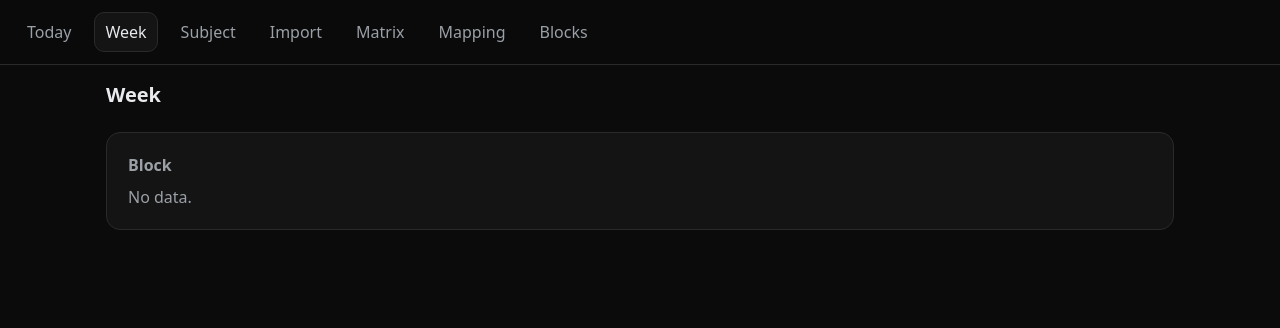
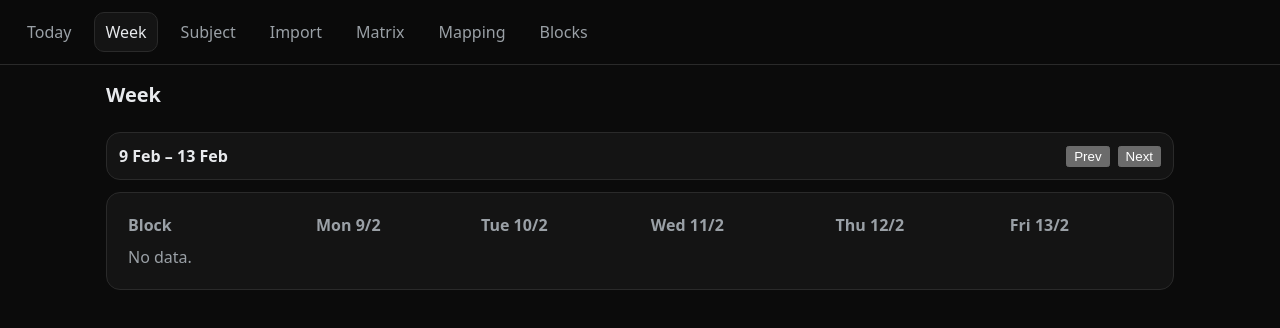
Before and after one commit to Spencerzone/cal, a React (Vite) app: page /week in a window 1280 px wide. Shown: the top 328 px of the page. Built offline with nearby package versions, Linux system fonts and the light colour scheme; the HTML template or start-up script is replaced by a standard one.

Commit message:
week page drop in

```diff
--- a/src/pages/WeekPage.tsx
+++ b/src/pages/WeekPage.tsx
@@ -1,6 +1,6 @@
 // src/pages/WeekPage.tsx
 import { useEffect, useMemo, useState } from "react";
-import { format } from "date-fns";
+import { addDays, addWeeks, format, startOfWeek } from "date-fns";
 import { getDb } from "../db/db";
 import type { Block, CycleTemplateEvent, DayLabel, SlotAssignment, SlotId } from "../db/db";
 import { SLOT_DEFS } from "../rolling/slots";
@@ -22,17 +22,17 @@ const SLOT_LABEL_TO_ID: Record<string, SlotId> = Object.fromEntries(
   SLOT_DEFS.map((s) => [s.label, s.id])
 ) as Record<string, SlotId>;
 
-function weekdayFromLabel(label: DayLabel): string {
-  return label.slice(0, 3);
-}
-
 export default function WeekPage() {
   const [blocks, setBlocks] = useState<Block[]>([]);
   const [templateById, setTemplateById] = useState<Map<string, CycleTemplateEvent>>(new Map());
-  const [assignmentsByLabel, setAssignmentsByLabel] = useState<Map<DayLabel, Map<SlotId, SlotAssignment>>>(new Map());
-  const [weekLabels, setWeekLabels] = useState<DayLabel[]>([]);
 
-  const todayKey = useMemo(() => format(new Date(), "yyyy-MM-dd"), []);
+  // Map keyed by dateKey ("yyyy-MM-dd") => assignments for that dayLabel
+  const [assignmentsByDate, setAssignmentsByDate] = useState<Map<string, Map<SlotId, SlotAssignment>>>(new Map());
+
+  // Cursor is Monday of the week being viewed
+  const [weekStart, setWeekStart] = useState<Date>(() => startOfWeek(new Date(), { weekStartsOn: 1 }));
+
+  const weekDays = useMemo(() => Array.from({ length: 5 }, (_, i) => addDays(weekStart, i)), [weekStart]);
 
   // Load blocks
   useEffect(() => {
@@ -51,62 +51,46 @@ export default function WeekPage() {
     })();
   }, []);
 
-  // Compute week labels (A or B) based on today (uses your existing rolling settings + mapping)
+  // Load assignments for each Mon-Fri date in the viewed week
   useEffect(() => {
     (async () => {
       const settings = await getRollingSettings();
-      const canonicalToday = dayLabelForDate(todayKey, settings) as DayLabel | null;
+      const meta = await getTemplateMeta();
 
-      if (!canonicalToday) {
-        setWeekLabels([]);
-        return;
+      const db = await getDb();
+      const out = new Map<string, Map<SlotId, SlotAssignment>>();
+
+      for (const d of weekDays) {
+        const dateKey = format(d, "yyyy-MM-dd");
+
+        const canonical = dayLabelForDate(dateKey, settings) as DayLabel | null;
+        if (!canonical) {
+          out.set(dateKey, new Map()); // non-school day
+          continue;
         }
 
-      const meta = await getTemplateMeta();
-      const storedToday = meta ? applyMetaToLabel(canonicalToday, meta) : canonicalToday;
+        const stored = meta ? applyMetaToLabel(canonical, meta) : canonical;
 
-      // ---------- EDIT HERE IF YOUR LABEL SYSTEM DIFFERS ----------
-      // Determine whether we're in A or B week based on storedToday suffix (MonA -> "A")
-      const weekSuffix = storedToday.slice(3) as "A" | "B";
-      const labels: DayLabel[] = (["Mon", "Tue", "Wed", "Thu", "Fri"] as const).map(
-        (d) => `${d}${weekSuffix}` as DayLabel
-      );
-      // ------------------------------------------------------------
-
-      setWeekLabels(labels);
-    })();
-  }, [todayKey]);
-
-  // Load assignments for the week labels
-  useEffect(() => {
-    (async () => {
-      if (weekLabels.length === 0) {
-        setAssignmentsByLabel(new Map());
-        return;
-      }
-
-      const db = await getDb();
-      const out = new Map<DayLabel, Map<SlotId, SlotAssignment>>();
-
-      for (const lbl of weekLabels) {
         const idx = db.transaction("slotAssignments").store.index("byDayLabel");
-        const rows = await idx.getAll(lbl);
+        const rows = await idx.getAll(stored);
 
         const m = new Map<SlotId, SlotAssignment>();
         for (const a of rows) m.set(a.slotId, a);
-        out.set(lbl, m);
+
+        out.set(dateKey, m);
       }
 
-      setAssignmentsByLabel(out);
+      setAssignmentsByDate(out);
     })();
-  }, [weekLabels]);
+  }, [weekDays]);
 
-  // Build grid: rows=blocks, cols=weekLabels
+  // Build grid: rows=blocks, cols=weekDays
   const grid = useMemo(() => {
     return blocks.map((b) => {
-      const slotId = SLOT_LABEL_TO_ID[b.name]; // may be undefined for new custom blocks
-      const rowCells = weekLabels.map((lbl) => {
-        const a = slotId ? assignmentsByLabel.get(lbl)?.get(slotId) : undefined;
+      const slotId = SLOT_LABEL_TO_ID[b.name]; // undefined for custom blocks => blanks
+      const rowCells = weekDays.map((d) => {
+        const dateKey = format(d, "yyyy-MM-dd");
+        const a = slotId ? assignmentsByDate.get(dateKey)?.get(slotId) : undefined;
 
         if (!a) return { kind: "blank" } as Cell;
         if (a.kind === "free") return { kind: "free" } as Cell;
@@ -122,11 +106,25 @@ export default function WeekPage() {
 
       return { block: b, cells: rowCells };
     });
-  }, [blocks, weekLabels, assignmentsByLabel, templateById]);
+  }, [blocks, weekDays, assignmentsByDate, templateById]);
 
   return (
     <div className="grid">
       <h1>Week</h1>
+
+      <div className="card">
+        <div className="row" style={{ justifyContent: "space-between", flexWrap: "wrap" }}>
+          <div>
+            <strong>
+              {format(weekStart, "d MMM")} – {format(addDays(weekStart, 4), "d MMM")}
+            </strong>
+          </div>
+          <div className="row" style={{ gap: 8 }}>
+            <button onClick={() => setWeekStart((d) => addWeeks(d, -1))}>Prev</button>
+            <button onClick={() => setWeekStart((d) => addWeeks(d, 1))}>Next</button>
+          </div>
+        </div>
+      </div>
 
       <div className="card" style={{ overflowX: "auto" }}>
         <table style={{ width: "100%", borderCollapse: "separate", borderSpacing: 8 }}>
@@ -135,9 +133,9 @@ export default function WeekPage() {
               <th style={{ textAlign: "left", width: 180 }} className="muted">
                 Block
               </th>
-              {weekLabels.map((lbl) => (
-                <th key={lbl} style={{ textAlign: "left" }} className="muted">
-                  {weekdayFromLabel(lbl)}
+              {weekDays.map((d) => (
+                <th key={format(d, "yyyy-MM-dd")} style={{ textAlign: "left" }} className="muted">
+                  {format(d, "EEE")} <span className="muted">{format(d, "d/M")}</span>
                 </th>
               ))}
             </tr>
@@ -150,8 +148,10 @@ export default function WeekPage() {
                   <div className="badge">{block.name}</div>
                 </td>
 
-                {cells.map((cell, i) => (
-                  <td key={`${block.id}:${weekLabels[i]}`} style={{ verticalAlign: "top" }}>
+                {cells.map((cell, i) => {
+                  const dateKey = format(weekDays[i], "yyyy-MM-dd");
+                  return (
+                    <td key={`${block.id}:${dateKey}`} style={{ verticalAlign: "top" }}>
                       <div className="card" style={{ background: "#0f0f0f" }}>
                         {cell.kind === "blank" ? (
                           <div className="muted">—</div>
@@ -183,13 +183,14 @@ export default function WeekPage() {
                         )}
                       </div>
                     </td>
-                ))}
+                  );
+                })}
               </tr>
             ))}
 
             {grid.length === 0 ? (
               <tr>
-                <td colSpan={1 + weekLabels.length} className="muted">
+                <td colSpan={1 + weekDays.length} className="muted">
                   No data.
                 </td>
               </tr>
```
Lines whose indentation alone changed are shown as unchanged.
